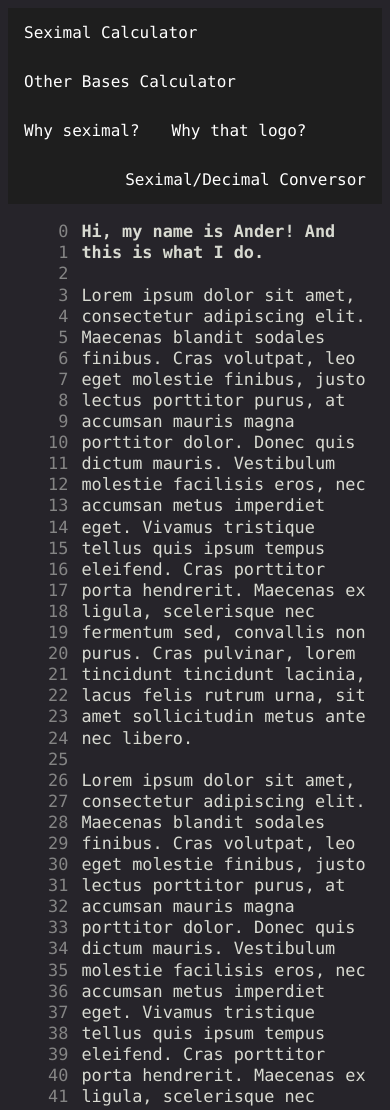
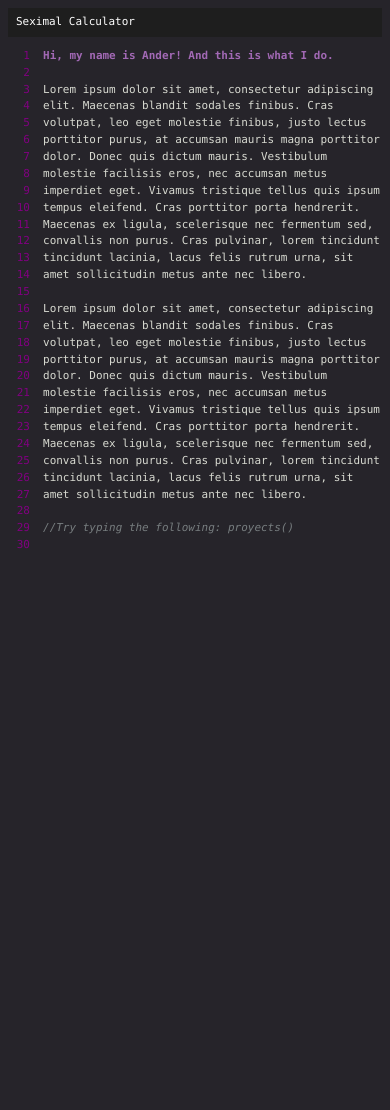
Before and after one commit to DanderTaes/Portfolio, a plain HTML site: page index.html in a window 390 px wide. Shown: the top 1110 px of the page. After the commit the page ends 844 px from the top, so only its background shows below. Drawn offline with nearby package versions, Linux system fonts and the light colour scheme.

Commit message:
Final number fix

```diff
--- a/css/style.css
+++ b/css/style.css
@@ -51,6 +51,8 @@ body {
     width: 100%;
     align-items: baseline;
     gap: 1.5ex;
+    margin-left: 0;
+
 }
 
 
@@ -59,18 +61,21 @@ body {
     left: 0;
     z-index: 50;
     display: flex;
-    /* justify-content: space-around; */
     flex-flow: column;
     color: #858585;
+    /* color: red; */
+    margin-left: 0;
+    width: 6vh;
     text-align: right;
+    align-items: flex-end;
+    /* background-color: aqua; */
+
 }
 
 .numBar ul {
     list-style: none;
     font-size: 2.4vh;
 }
-
-
 
 .content h3, p {
     font-size: 2.4vh;
@@ -82,13 +87,22 @@ body {
 @media only screen and (max-width: 600px) {
 
     body {
-        line-height:2.5vh;
+        line-height:2vh;
     }
     .numBar ul {
-        font-size: 2vh;
+        font-size: 1.3vh;
+        color:purple;
     }
     .content h3, p {
-        font-size: 2vh;
+        font-size: 1.3vh;
+    }
+    .numBar {
+        width: 2.6vh;
+
+    }
+    .navBar ul li a {
+        font-size: 1.3vh;
+        padding: 6px 8px;
     }
 
   }
--- a/index.html
+++ b/index.html
@@ -16,10 +16,6 @@
     <nav class="navBar">
         <ul>
             <li><a href="#calculatorSpace">Seximal Calculator</a></li>
-            <li><a href="#">Other Bases Calculator</a></li>
-            <li><a href="#WhySeximal">Why seximal?</a></li>
-            <li><a href="#WhyLogo">Why that logo?</a></li>
-            <li style="float:right"><a class="active" href="#Conversor">Seximal/Decimal Conversor</a></li>
         </ul>
     </nav>
 
@@ -32,7 +28,7 @@
         </div>
         <div class="content" id="content">
             <div id="WhySeximal">
-                <h3 style="margin: 0">Hi, my name is Ander! And this is what I do.</h3>
+                <h3 style="margin: 0; color: rgb(162, 105, 181); ">Hi, my name is Ander! And this is what I do.</h3>
                 <br/>
                 <p style="margin: 0">
                     Lorem ipsum dolor sit amet, consectetur adipiscing elit. Maecenas blandit sodales finibus. Cras volutpat, leo eget molestie finibus, justo lectus porttitor purus, at accumsan mauris magna porttitor dolor. Donec quis dictum mauris. Vestibulum molestie facilisis eros, nec accumsan metus imperdiet eget. Vivamus tristique tellus quis ipsum tempus eleifend. Cras porttitor porta hendrerit. Maecenas ex ligula, scelerisque nec fermentum sed, convallis non purus. Cras pulvinar, lorem tincidunt tincidunt lacinia, lacus felis rutrum urna, sit amet sollicitudin metus ante nec libero.
--- a/js/script.js
+++ b/js/script.js
@@ -1,3 +1,5 @@
+// how many more lines do we have at the end
+const wiggleroom = 2
 // function to create a list item for each line of content
 function createNumber(i) {
   const li = document.createElement("li");
@@ -21,9 +23,7 @@ function updateNumbers() {
   const contentHeight = content.clientHeight;
   const contentSizeVH = (100 * contentHeight) / window.innerHeight;
   if (window.innerWidth <= 600) {
-    console.log("hello im small");
-    a = 0;
-    lineHeight = 2.5;
+    lineHeight = 2;
   }
   const numLines = Math.floor(contentSizeVH / lineHeight);
 
@@ -31,8 +31,8 @@ function updateNumbers() {
   clearNumbers();
 
   // create a list item for each line of content
-  for (let i = 0; i <= numLines; i++) {
-    createNumber(i+a);
+  for (let i = 1; i <= numLines+wiggleroom; i++) {
+    createNumber(i);
   }
 }
 
```
